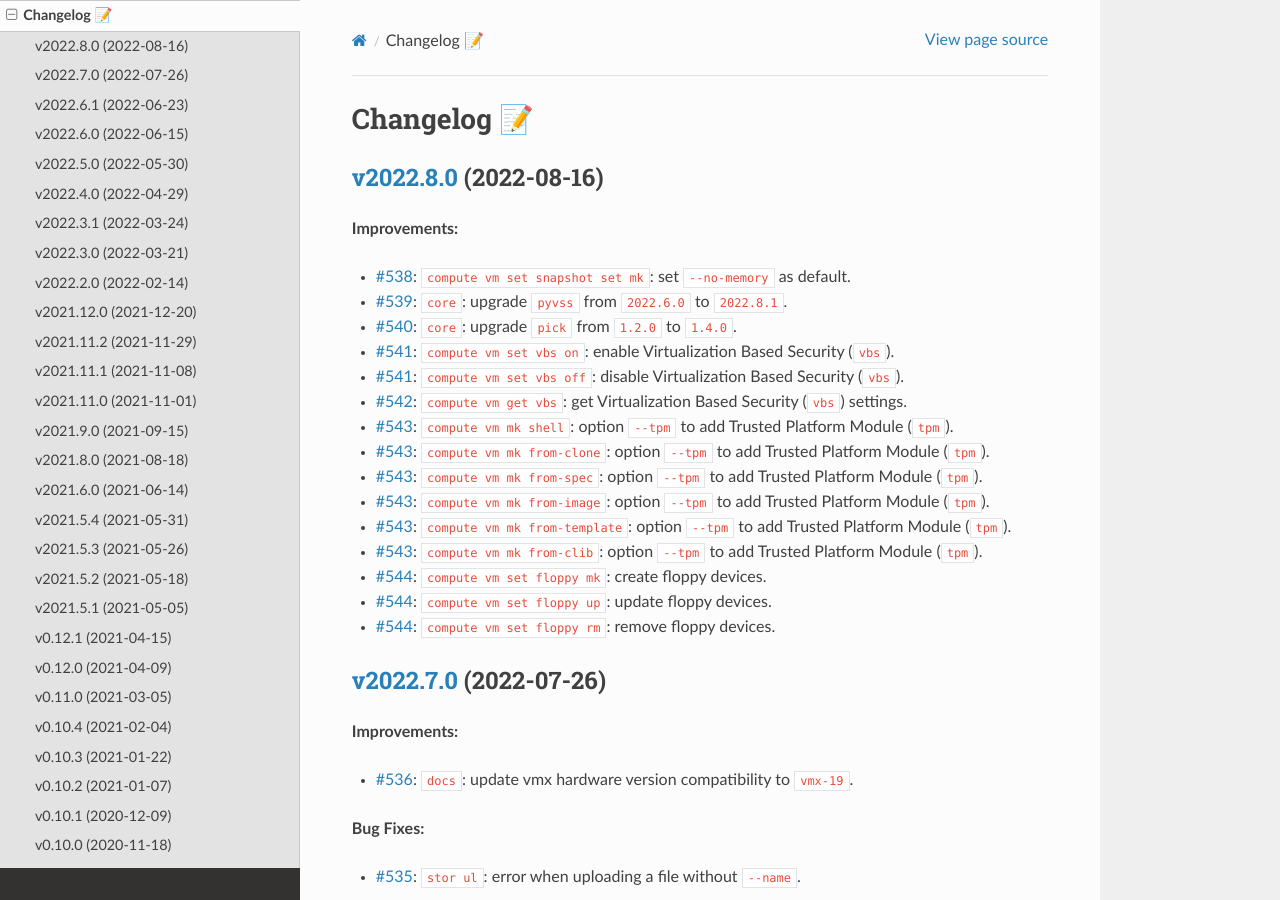
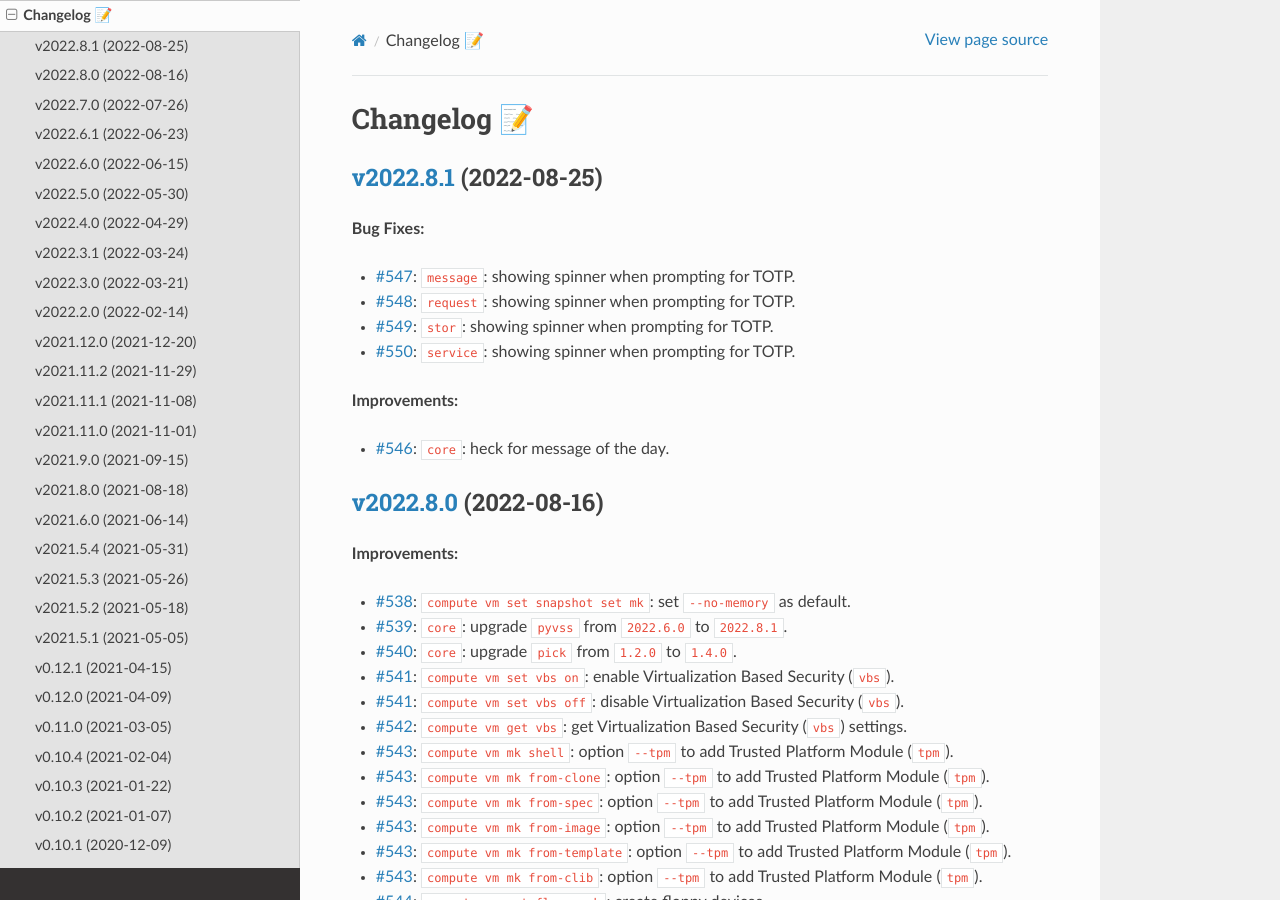
Before and after one commit to EIS-ITS/vss-cli, a Sphinx documentation site: the page built from docs/changelog.rst, in a window 1280 px wide and 900 px high. Built offline with Sphinx 7.4.7 and the Read the Docs theme 2.0.0, drawn with Linux system fonts in a browser that asks for light colours; the version number could not be read and is left out.

Commit message:
Issue #552: 🎉Version release v2022.8.1 - fixes #552

```diff
--- a/docs/changelog.rst
+++ b/docs/changelog.rst
@@ -1,5 +1,19 @@
 Changelog 📝
 ============
+
+`v2022.8.1 <https://gitlab-ee.eis.utoronto.ca/vss/vss-cli/tags/v2022.8.1>`_ (2022-08-25)
+----------------------------------------------------------------------------------------
+
+**Bug Fixes:**
+
+- `#547 <https://gitlab-ee.eis.utoronto.ca/vss/vss-cli/issues/547>`_: ``message``: showing spinner when prompting for TOTP.
+- `#548 <https://gitlab-ee.eis.utoronto.ca/vss/vss-cli/issues/548>`_: ``request``: showing spinner when prompting for TOTP.
+- `#549 <https://gitlab-ee.eis.utoronto.ca/vss/vss-cli/issues/549>`_: ``stor``: showing spinner when prompting for TOTP.
+- `#550 <https://gitlab-ee.eis.utoronto.ca/vss/vss-cli/issues/550>`_: ``service``: showing spinner when prompting for TOTP.
+
+**Improvements:**
+
+- `#546 <https://gitlab-ee.eis.utoronto.ca/vss/vss-cli/issues/546>`_: ``core``: heck for message of the day.
 
 
 `v2022.8.0 <https://gitlab-ee.eis.utoronto.ca/vss/vss-cli/tags/v2022.8.0>`_ (2022-08-16)
```
Also changed, not shown: CHANGELOG.md (+14 -0 lines), .bumpversion.cfg, 3 other files.
